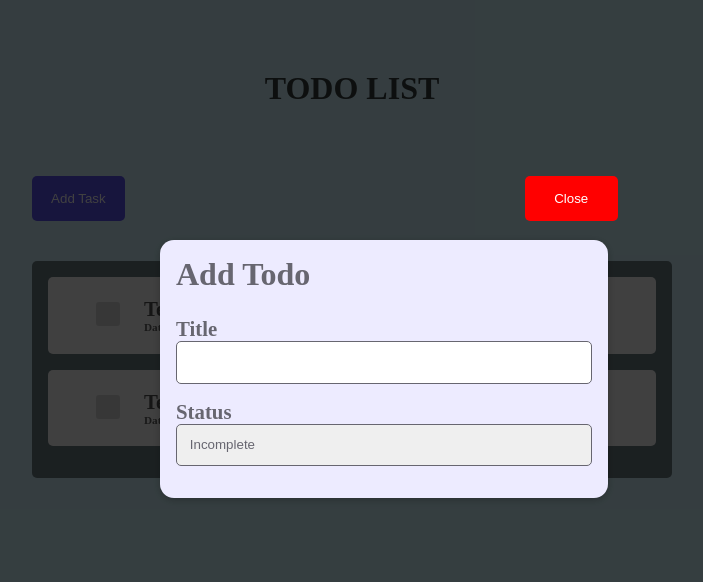
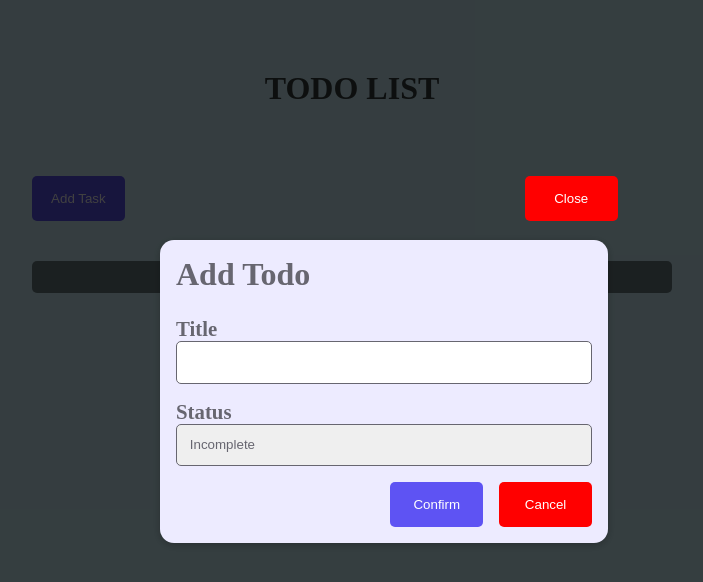
Before and after one commit to Fedozie/uno-proj, a React (Create React App) app: page / in a window 1280 px wide. Both pictures are taken after a click on the button "Add Task". Shown: the top 582 px of the page, without its empty margins (288-991 px from the left). Built offline with nearby package versions, Linux system fonts and the light colour scheme.

Commit message:
fix: added buttons to the Add Todo modal

```diff
--- a/src/components/todos/addTodo.js
+++ b/src/components/todos/addTodo.js
@@ -1,6 +1,7 @@
 
 import Modal from "../UI/modal";
 import SelectInput from "../UI/selectInput";
+import Button from "../UI/button";
 
 import styles from "./addTodo.module.scss";
 
@@ -11,6 +12,10 @@ const AddTodo = ({closeAddTodo}) => {
         { value: 'incompelete', text: 'Incomplete' },
         { value: 'completed', text: 'Completed' }
     ]
+
+    const cancelBtnStyle = {
+        marginLeft: "1rem"
+    }
 
     return (
         <Modal onClose={closeAddTodo}>
@@ -23,6 +28,17 @@ const AddTodo = ({closeAddTodo}) => {
                 <label className={styles.topics} htmlFor = "status">Status</label>
                 <SelectInput wName={"status"} options = {options} id = {"status"}/>
             </div>
+            <div className={styles.btns}>
+                <Button
+                    text = {"Confirm"}
+                />
+                <Button
+                    className={"dlt"}
+                    text = {"Cancel"}
+                    onClick = {closeAddTodo}
+                    style = {cancelBtnStyle}
+                />
+            </div>
         </Modal>
     );
 }
--- a/src/components/todos/addTodo.module.scss
+++ b/src/components/todos/addTodo.module.scss
@@ -22,3 +22,8 @@
     cursor: pointer;
     color: hsl(246, 5%, 42%);
 }
+
+.btns{
+    display: flex;
+    justify-content: flex-end;
+}
--- a/src/components/todos/todoContainer.js
+++ b/src/components/todos/todoContainer.js
@@ -5,8 +5,8 @@ import styles from './todoContainer.module.scss';
 const TodoContainer = () => {
     return (
         <div className={styles.container}>
-            <TodoItem/>
-            <TodoItem/>
+            {/* <TodoItem/>
+            <TodoItem/> */}
         </div>
     );
 }
```
